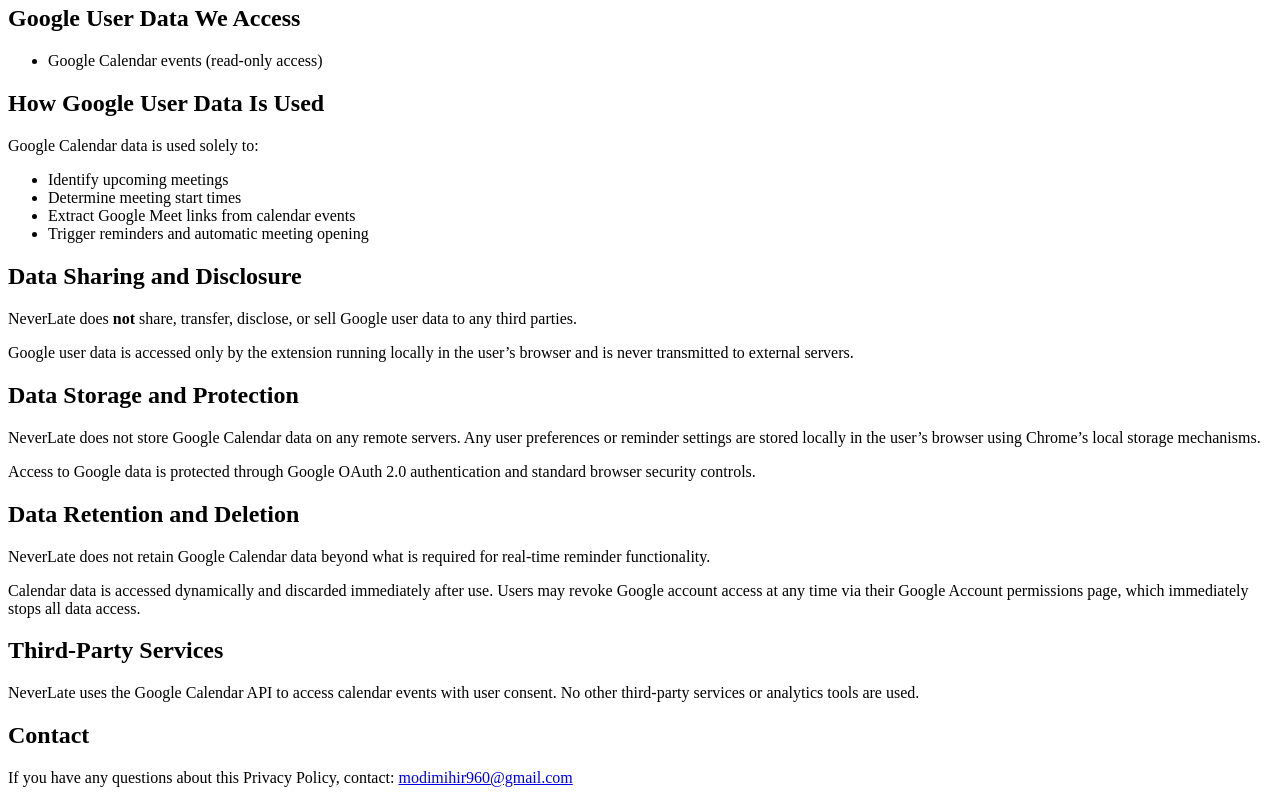
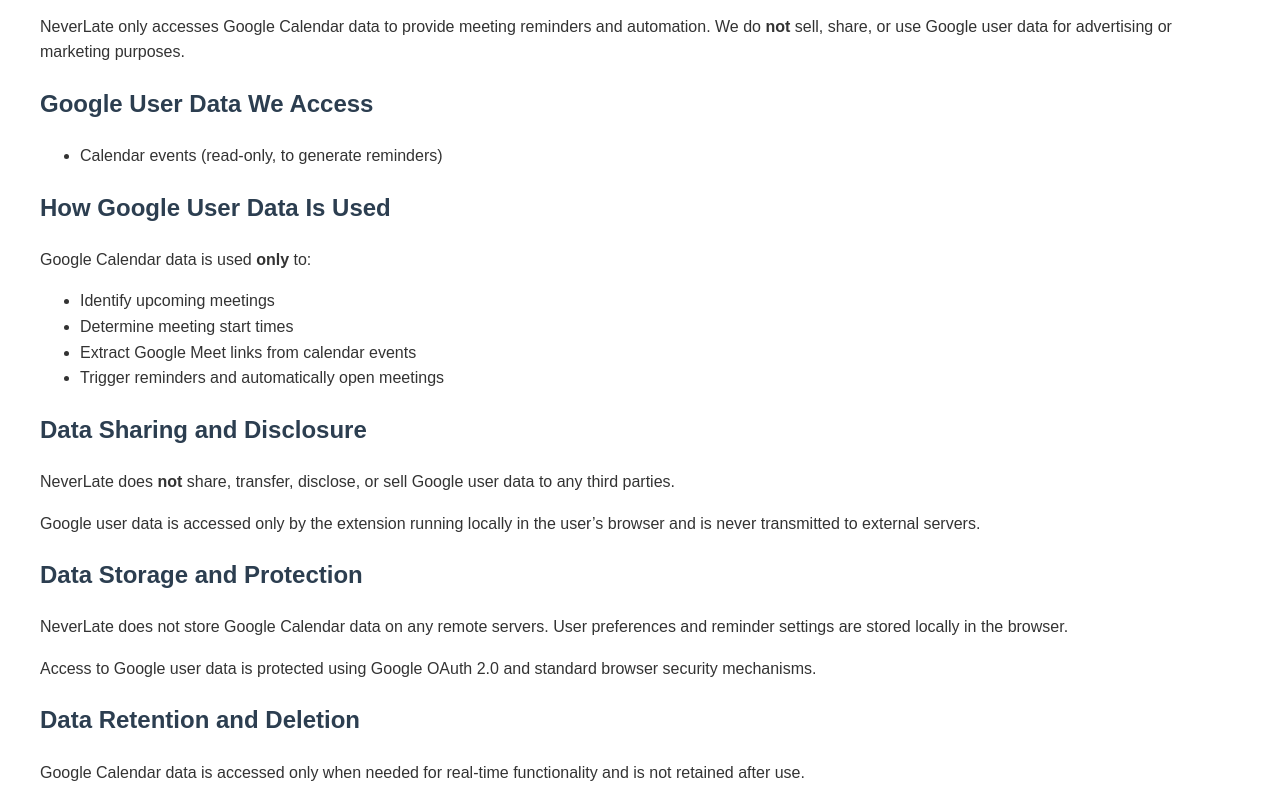
Before and after one commit to MihirModi14/neverlate-privacy, a plain HTML site: page privacy.html in a window 1280 px wide. Shown: the part 99-892 px from the top of the page. Drawn offline with Linux system fonts and the light colour scheme.

Commit message:
Update privacy.html

```diff
--- a/privacy.html
+++ b/privacy.html
@@ -1,68 +1,83 @@
+<!DOCTYPE html>
+<html lang="en">
+<head>
+  <meta charset="UTF-8">
+  <meta name="viewport" content="width=device-width, initial-scale=1.0">
+  <title>Privacy Policy – NeverLate</title>
+  <style>
+    body { font-family: Arial, sans-serif; line-height: 1.6; margin: 40px; color: #333; }
+    h1, h2 { color: #2c3e50; }
+    a { color: #2980b9; text-decoration: none; }
+    a:hover { text-decoration: underline; }
+  </style>
+</head>
 <body>
+
   <h1>Privacy Policy – NeverLate</h1>
 
   <p>
-    NeverLate is a Chrome extension designed to help users avoid missing meetings
-    by providing reminders based on their Google Calendar events.
+    NeverLate only accesses Google Calendar data to provide meeting reminders
+    and automation. We do <strong>not</strong> sell, share, or use Google user data
+    for advertising or marketing purposes.
   </p>
 
   <h2>Google User Data We Access</h2>
   <ul>
-    <li>Google Calendar events (read-only access)</li>
+    <li>Calendar events (read-only, to generate reminders)</li>
   </ul>
 
   <h2>How Google User Data Is Used</h2>
   <p>
-    Google Calendar data is used solely to:
+    Google Calendar data is used <strong>only</strong> to:
   </p>
   <ul>
     <li>Identify upcoming meetings</li>
     <li>Determine meeting start times</li>
     <li>Extract Google Meet links from calendar events</li>
-    <li>Trigger reminders and automatic meeting opening</li>
+    <li>Trigger reminders and automatically open meetings</li>
   </ul>
 
   <h2>Data Sharing and Disclosure</h2>
   <p>
-    NeverLate does <strong>not</strong> share, transfer, disclose, or sell Google user data
-    to any third parties.
+    NeverLate does <strong>not</strong> share, transfer, disclose, or sell Google user
+    data to any third parties.
   </p>
   <p>
-    Google user data is accessed only by the extension running locally in the user’s browser
-    and is never transmitted to external servers.
+    Google user data is accessed only by the extension running locally in the user’s
+    browser and is never transmitted to external servers.
   </p>
 
   <h2>Data Storage and Protection</h2>
   <p>
     NeverLate does not store Google Calendar data on any remote servers.
-    Any user preferences or reminder settings are stored locally in the user’s browser
-    using Chrome’s local storage mechanisms.
+    User preferences and reminder settings are stored locally in the browser.
   </p>
   <p>
-    Access to Google data is protected through Google OAuth 2.0 authentication
-    and standard browser security controls.
+    Access to Google user data is protected using Google OAuth 2.0 and standard
+    browser security mechanisms.
   </p>
 
   <h2>Data Retention and Deletion</h2>
   <p>
-    NeverLate does not retain Google Calendar data beyond what is required
-    for real-time reminder functionality.
+    Google Calendar data is accessed only when needed for real-time functionality
+    and is not retained after use.
   </p>
   <p>
-    Calendar data is accessed dynamically and discarded immediately after use.
-    Users may revoke Google account access at any time via their Google Account
-    permissions page, which immediately stops all data access.
+    Users can revoke access at any time from their Google Account permissions,
+    which immediately stops all data access by the extension.
   </p>
 
   <h2>Third-Party Services</h2>
   <p>
-    NeverLate uses the Google Calendar API to access calendar events with user consent.
+    NeverLate uses the Google Calendar API to access calendar data with user consent.
     No other third-party services or analytics tools are used.
   </p>
 
   <h2>Contact</h2>
   <p>
-    If you have any questions about this Privacy Policy, contact:
+    For questions, contact:
     <a href="mailto:modimihir960@gmail.com">modimihir960@gmail.com</a>
   </p>
+
 </body>
+</html>
```
